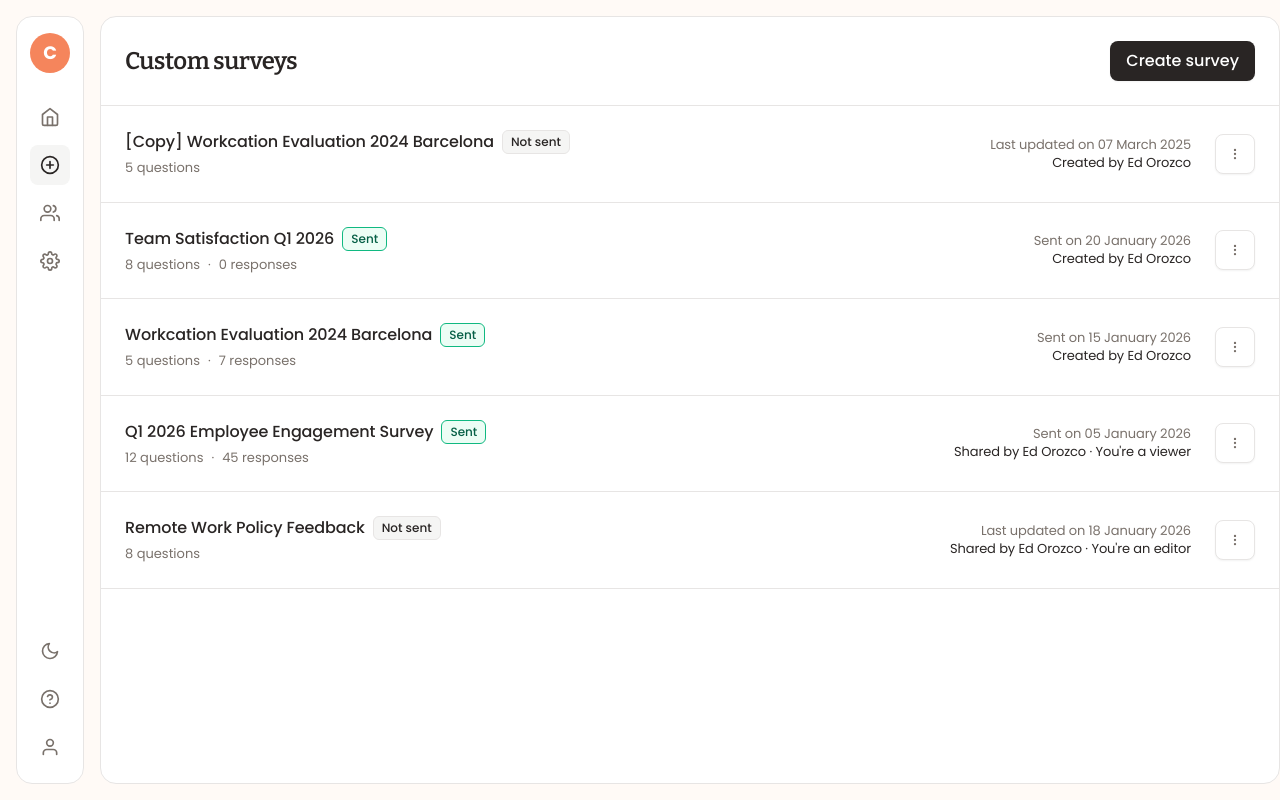
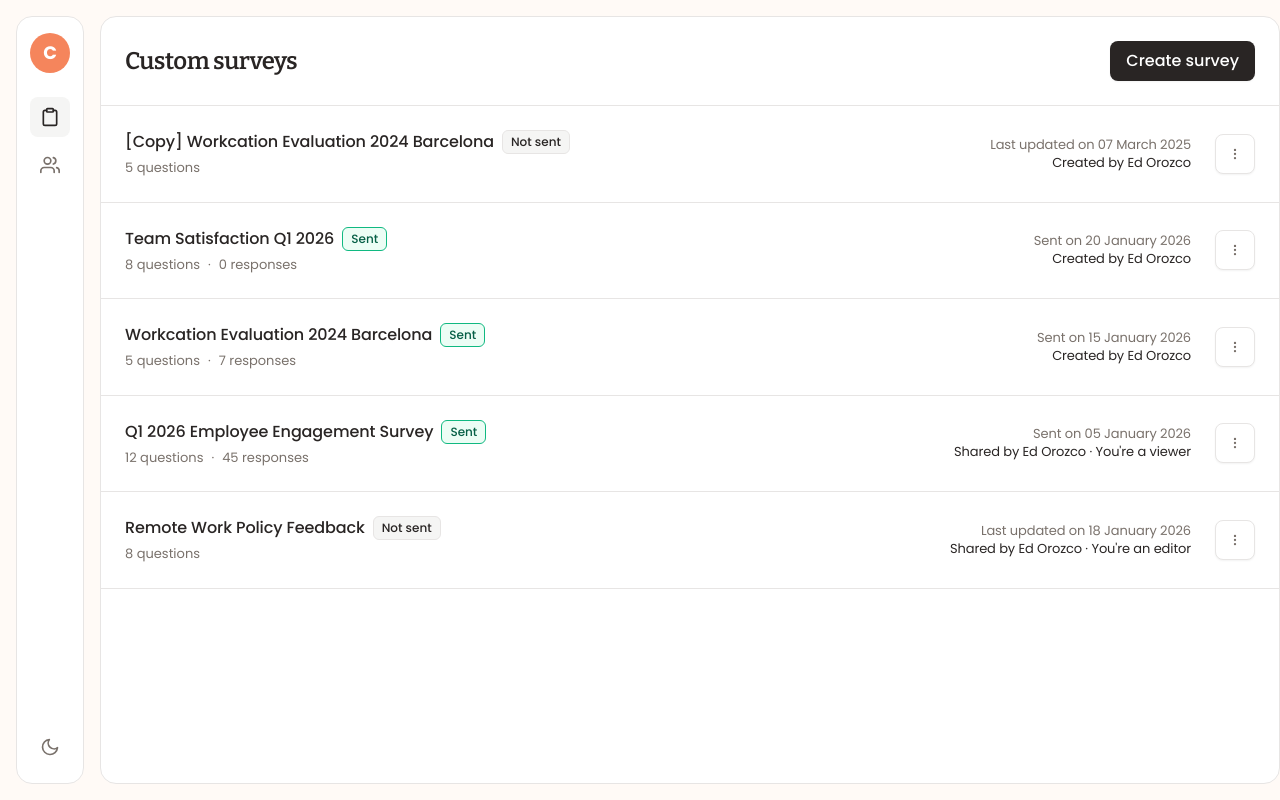
Before and after one commit to eddzio/zoios-custom-surveys, a Next.js app: page / in a window 1280 px wide. Built offline with nearby package versions, Linux system fonts and the light colour scheme.

Commit message:
remove unwanted icons

```diff
--- a/app/page.tsx
+++ b/app/page.tsx
@@ -2,7 +2,7 @@
 
 import React, { useState, useRef, useEffect } from "react";
 import { motion } from "framer-motion";
-import { Home as HomeIcon, PlusCircle, Settings, User, HelpCircle, MoreVertical, Users, Sun, Moon } from "react-feather";
+import { Clipboard, User, HelpCircle, MoreVertical, Users, Sun, Moon } from "react-feather";
 import { toast } from "sonner";
 import { StepNavigation } from "./components/StepNavigation";
 import { QuestionListSidebar, QuestionItem, Section } from "./components/QuestionListSidebar";
@@ -659,9 +659,6 @@ export default function Home() {
 
         {/* Nav icons */}
         <div className="flex flex-col items-center gap-2">
-          <button className="w-10 h-10 rounded-lg flex items-center justify-center text-[var(--label-light)] hover:bg-[var(--bg-neutral)] hover:text-[var(--label-primary)] transition-colors">
-            <HomeIcon size={20} />
-          </button>
           <button
             onClick={() => setCurrentView("list")}
             className={`w-10 h-10 rounded-lg flex items-center justify-center transition-colors ${
@@ -670,7 +667,7 @@ export default function Home() {
                 : "text-[var(--label-light)] hover:bg-[var(--bg-neutral)] hover:text-[var(--label-primary)]"
             }`}
           >
-            <PlusCircle size={20} />
+            <Clipboard size={20} />
           </button>
           <button
             onClick={() => setCurrentView("groups")}
@@ -681,9 +678,6 @@ export default function Home() {
             }`}
           >
             <Users size={20} />
-          </button>
-          <button className="w-10 h-10 rounded-lg flex items-center justify-center text-[var(--label-light)] hover:bg-[var(--bg-neutral)] hover:text-[var(--label-primary)] transition-colors">
-            <Settings size={20} />
           </button>
         </div>
 
@@ -696,12 +690,7 @@ export default function Home() {
           >
             {isDarkMode ? <Sun size={20} /> : <Moon size={20} />}
           </button>
-          <button className="w-10 h-10 rounded-lg flex items-center justify-center text-[var(--label-light)] hover:bg-[var(--bg-neutral)] hover:text-[var(--label-primary)] transition-colors">
-            <HelpCircle size={20} />
-          </button>
-          <button className="w-10 h-10 rounded-lg flex items-center justify-center text-[var(--label-light)] hover:bg-[var(--bg-neutral)] hover:text-[var(--label-primary)] transition-colors">
-            <User size={20} />
-          </button>
+
         </div>
       </div>
 
--- a/next.config.mjs
+++ b/next.config.mjs
@@ -1,4 +1,6 @@
 /** @type {import('next').NextConfig} */
-const nextConfig = {};
+const nextConfig = {
+  devIndicators: false,
+};
 
 export default nextConfig;
```
